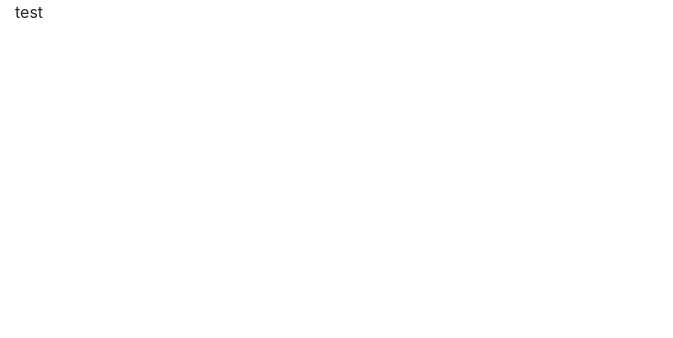
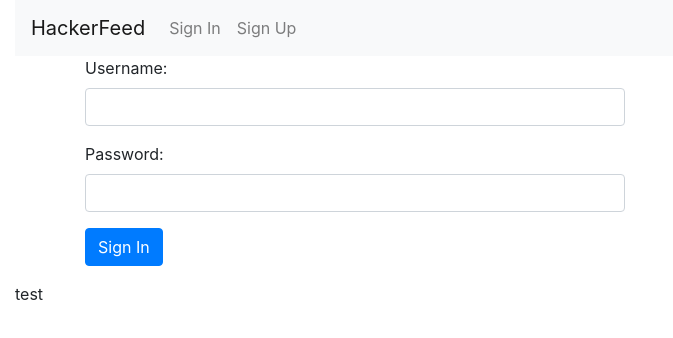
Before and after one commit to robzajac/HackerFeed, a React app: page /signin in a window 1280 px wide. Shown: the top 338 px of the page, without its empty margins (0-673 px from the left). Built offline with nearby package versions, Linux system fonts and the light colour scheme.

Commit message:
basic signin setup

```diff
--- a/src/components/App.js
+++ b/src/components/App.js
@@ -4,14 +4,28 @@ import {
   Switch,
 } from 'react-router-dom';
 
+import Navbar from './Navbar';
+import SignIn from './SignIn';
+// import SignUp from './SignUp';
+
 class App extends Component {
   constructor(props) {
     super(props);
   }
 
+  // TODO check for authenticatiion in default route, direct to feed if auth'd
+  // <Route path="/signup" component={SignUp} />
   render() {
     return (
       <div className="container-fluid">
+        <Navbar store={this.props.store} />
+        <Switch>
+          <Route store={this.props.store} path="/signin"
+            render={() => <SignIn store={this.props.store} />}
+          />
+
+          <Route store={this.props.store} render={() => <SignIn store={this.props.store} />} />
+        </Switch>
         <p>test</p>
       </div>
     );
--- /dev/null
+++ b/src/components/Navbar.js
@@ -0,0 +1,52 @@
+import React, { Component } from 'react';
+import { Link } from 'react-router-dom';
+
+class Navbar extends Component {
+  constructor(props) {
+    super(props);
+  }
+
+  render() {
+    return (
+      <nav className="navbar navbar-expand-sm navbar-light bg-light">
+        <a className="navbar-brand" href="/">HackerFeed</a>
+        { this.props.store.isAuthenticated ?
+          (
+            <ul className="navbar-nav">
+              <li className="nav-item">
+                <Link className="nav-link" to="/feed">
+                  Feed
+                </Link>
+              </li>
+              <li className="nav-item">
+                <Link className="nav-link" to="/saved-links">
+                  Saved Links
+                </Link>
+              </li>
+              <li className="nav-item">
+                <Link className="nav-link" to="/logout">
+                  Logout
+                </Link>
+              </li>
+            </ul>
+          ) : (
+            <ul className="navbar-nav">
+              <li className="nav-item">
+                <Link className="nav-link" to="/signin">
+                  Sign In
+                </Link>
+              </li>
+              <li className="nav-item">
+                <Link className="nav-link" to="/signup">
+                  Sign Up
+                </Link>
+              </li>
+            </ul>
+          ) }
+      </nav>
+    );
+    // ENDSTUB
+  }
+}
+
+export default Navbar;
--- /dev/null
+++ b/src/components/SignIn.js
@@ -0,0 +1,70 @@
+import React, { Component } from 'react';
+import { withRouter } from 'react-router-dom';
+
+class SignIn extends Component {
+  constructor(props) {
+    super(props);
+  }
+
+  componentDidMount() {
+    // If  the user is authenticated,
+    // change the location to /feed
+    if (this.props.store.isAuthenticated) {
+      this.props.history.push('/feed');
+    }
+  }
+
+  componentDidUpdate() {
+    // Same as didMount
+    if (this.props.store.isAuthenticated) {
+      this.props.history.push('/feed');
+    }
+  }
+
+  signin(e) {
+    e.preventDefault();
+    // TODO handle signin
+  }
+
+  render() {
+    return (
+      <div className="container">
+        <div className="row">
+          <div className="col-md-6">
+            <form onSubmit={this.signin.bind(this)}>
+              <div className="form-group">
+                <label>
+                  Username:
+                </label>
+                <input
+                  className="form-control"
+                  type="text"
+                  ref="username"
+                />
+              </div>
+              <div className="form-group">
+                <label>
+                  Password:
+                </label>
+                <input
+                  className="form-control"
+                  type="password"
+                  ref="password"
+                />
+              </div>
+              <div className="form-group">
+                <input
+                  type="submit"
+                  className="btn btn-primary"
+                  value="Sign In"
+                />
+              </div>
+            </form>
+          </div>
+        </div>
+      </div>
+    );
+  }
+}
+
+export default SignIn;
```
